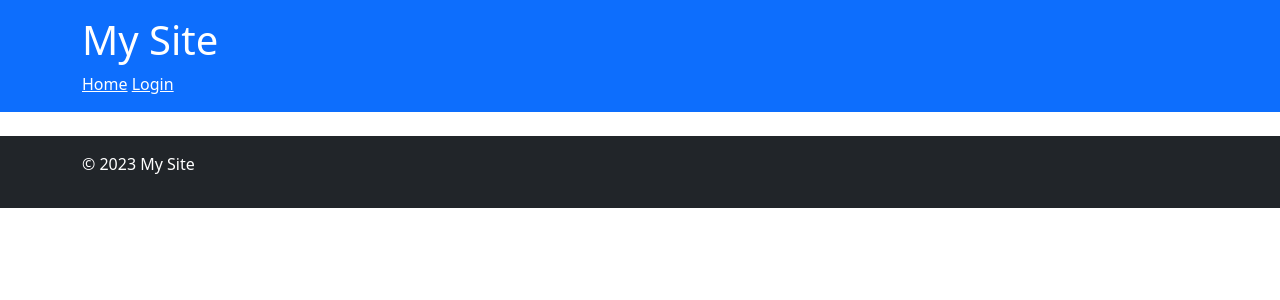
After one commit to duk3y/music-production-pma, a Django app: template templates/base.html in a window 1280 px wide. The commit adds this page. Shown: the top 300 px of the page. Run offline with Django 5.2, Linux system fonts and the light colour scheme; the template is opened without the code that fills it, so the values that code supplies are empty.

Commit message:
added base.html and changed login

```diff
--- /dev/null
+++ b/templates/base.html
@@ -0,0 +1,30 @@
+<!DOCTYPE html>
+<html lang="en">
+<head>
+    <meta charset="UTF-8">
+    <meta name="viewport" content="width=device-width, initial-scale=1.0">
+    <title>{% block title %}My Site{% endblock %}</title>
+    <link href="https://cdn.jsdelivr.net/npm/bootstrap@5.3.0/dist/css/bootstrap.min.css" rel="stylesheet">
+</head>
+<body>
+    <header class="bg-primary text-white p-3">
+        <div class="container">
+            <h1>My Site</h1>
+            <nav>
+                <a href="{% url 'home' %}" class="text-white">Home</a>
+                <a href="{% url 'login' %}" class="text-white">Login</a>
+            </nav>
+        </div>
+    </header>
+
+    <main class="container my-4">
+        {% block content %}{% endblock %}
+    </main>
+
+    <footer class="bg-dark text-white p-3 mt-auto">
+        <div class="container">
+            <p>&copy; 2023 My Site</p>
+        </div>
+    </footer>
+</body>
+</html>
```
Also changed, not shown: templates/login.html (+8 -0 lines).
